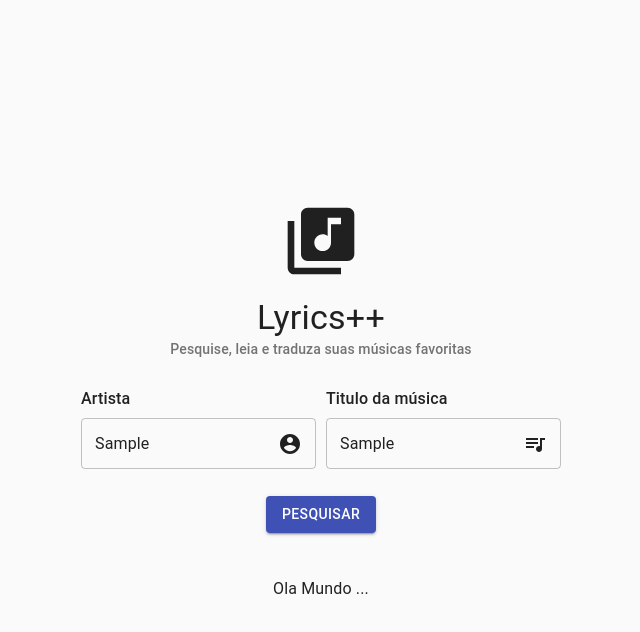
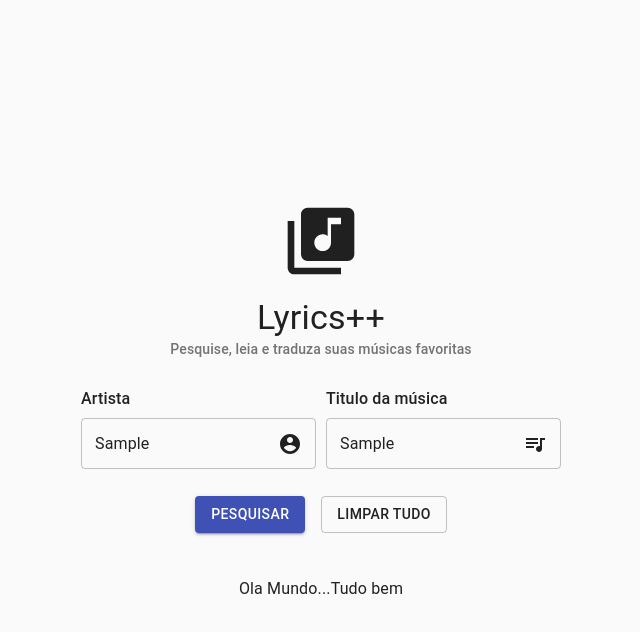
Before and after one commit to Francisco-Fetapi/lyrics-api, a React (Create React App) app: page / in a window 1280 px wide. Both pictures are taken after typing "Sample", "Sample" into the empty fields and a click on the button "PESQUISAR". Shown: the top 632 px of the page, without its empty margins (319-959 px from the left). Built offline with nearby package versions, Linux system fonts and the light colour scheme.

Commit message:
Transição adicionada ao exibir a legenda

```diff
--- a/src/components/CampoParaLegenda.jsx
+++ b/src/components/CampoParaLegenda.jsx
@@ -1,12 +1,15 @@
 import React from "react";
 // import Box from "@material-ui/core/Box";
 import { Text, Home } from "../styles";
+import useLyrics from "../hooks/useLyrics";
 
 export default function CampoParaLegenda() {
+  const { lyric } = useLyrics();
+
   return (
-    <Home.CampoParaLegenda>
+    <Home.CampoParaLegenda className={lyric ? "active" : ""}>
       <pre>
-        <Text>Ola Mundo ...</Text>
+        <Text>{lyric || "Limpando..."}</Text>
       </pre>
     </Home.CampoParaLegenda>
   );
--- a/src/components/Forms/FormProcurarMusica.jsx
+++ b/src/components/Forms/FormProcurarMusica.jsx
@@ -14,7 +14,7 @@ import useLinearProgress from "../../hooks/useLinearProgress";
 import LinearProgress from "../Progress/Linear";
 
 export default function FormProcurarMusica() {
-  const { buscar } = useLyrics();
+  const { buscar, lyric, limpar } = useLyrics();
   const LoadingLinear = useLinearProgress();
   return (
     <Box mt={3}>
@@ -26,6 +26,7 @@ export default function FormProcurarMusica() {
         }}
         onSubmit={(values, actions) => buscar(values, actions, LoadingLinear)}
       >
+        {(actions) => (
           <Form>
             <Home.FormProcuarMusica>
               <Box>
@@ -47,8 +48,20 @@ export default function FormProcurarMusica() {
               <Button type="submit" variant="contained" color="primary">
                 Pesquisar
               </Button>
+              {lyric && (
+                <Box ml={2}>
+                  <Button
+                    onClick={() => limpar(actions)}
+                    variant="outlined"
+                    color="default"
+                  >
+                    Limpar tudo
+                  </Button>
+                </Box>
+              )}
             </Box>
           </Form>
+        )}
       </Formik>
     </Box>
   );
--- a/src/hooks/useLyrics.js
+++ b/src/hooks/useLyrics.js
@@ -1,5 +1,13 @@
+import { useDispatch, useSelector } from "react-redux";
+import { selectAll } from "../store/App.selectors";
+import { SET_STATE } from "../store/App.actions";
+
 function useLyrics() {
-  const funcoes = {
+  const { lyric } = useSelector(selectAll);
+  const Dispatch = useDispatch();
+
+  const dados = {
+    lyric,
     buscar({ artista, titulo }, actions, LoadingLinear) {
       if (!artista) {
         actions.setErrors({ artista: "Este campo não pode estar vazio" });
@@ -8,13 +16,18 @@ function useLyrics() {
       } else {
         LoadingLinear.mostrar();
         setTimeout(() => {
+          Dispatch(SET_STATE("lyric", "Ola Mundo...Tudo bem"));
           LoadingLinear.ocultar();
         }, 2000);
       }
     },
+    limpar(actions) {
+      Dispatch(SET_STATE("lyric", ""));
+      actions.handleReset();
+    },
   };
 
-  return funcoes;
+  return dados;
 }
 
 export default useLyrics;
--- a/src/store/App.actions.js
+++ b/src/store/App.actions.js
@@ -4,9 +4,3 @@ export function SET_STATE(nome, value) {
     type: "SET_STATE",
   };
 }
-export function SET_STATE_USER(nome, value) {
-  return {
-    payload: { nome, value },
-    type: "SET_STATE_USER",
-  };
-}
--- a/src/store/App.reducer.js
+++ b/src/store/App.reducer.js
@@ -1,4 +1,6 @@
-const initialState = {};
+const initialState = {
+  lyric: "",
+};
 
 export default function AppReducer(state = initialState, { payload, type }) {
   switch (type) {
--- a/src/styles/index.js
+++ b/src/styles/index.js
@@ -1,4 +1,4 @@
-import styled from "styled-components";
+import styled, { css } from "styled-components";
 import Typography from "@material-ui/core/Typography";
 import Box from "@material-ui/core/Box";
 
@@ -31,16 +31,14 @@ export const Home = {
   `,
   CampoParaLegenda: styled(Box)`
     margin-top: 30px;
-    animation: entra 1s ease-in-out forwards;
     position: relative;
     top: 50px;
     opacity: 0;
+    transition: all 0.5s ease-in-out;
 
-    @keyframes entra {
-      to {
-        top: 0;
-        opacity: 1;
-      }
+    &.active {
+      top: 0px;
+      opacity: 1;
     }
   `,
 };
```
Lines whose indentation alone changed are shown as unchanged.
